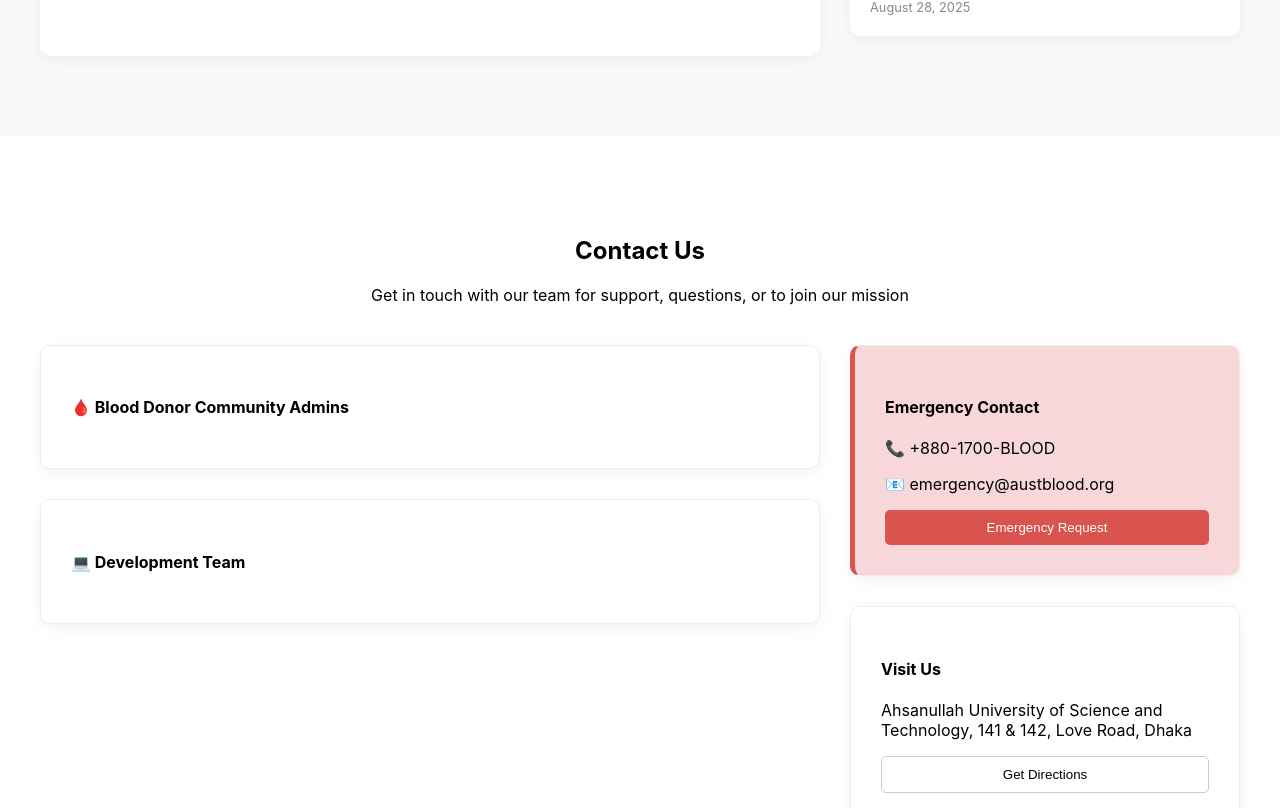
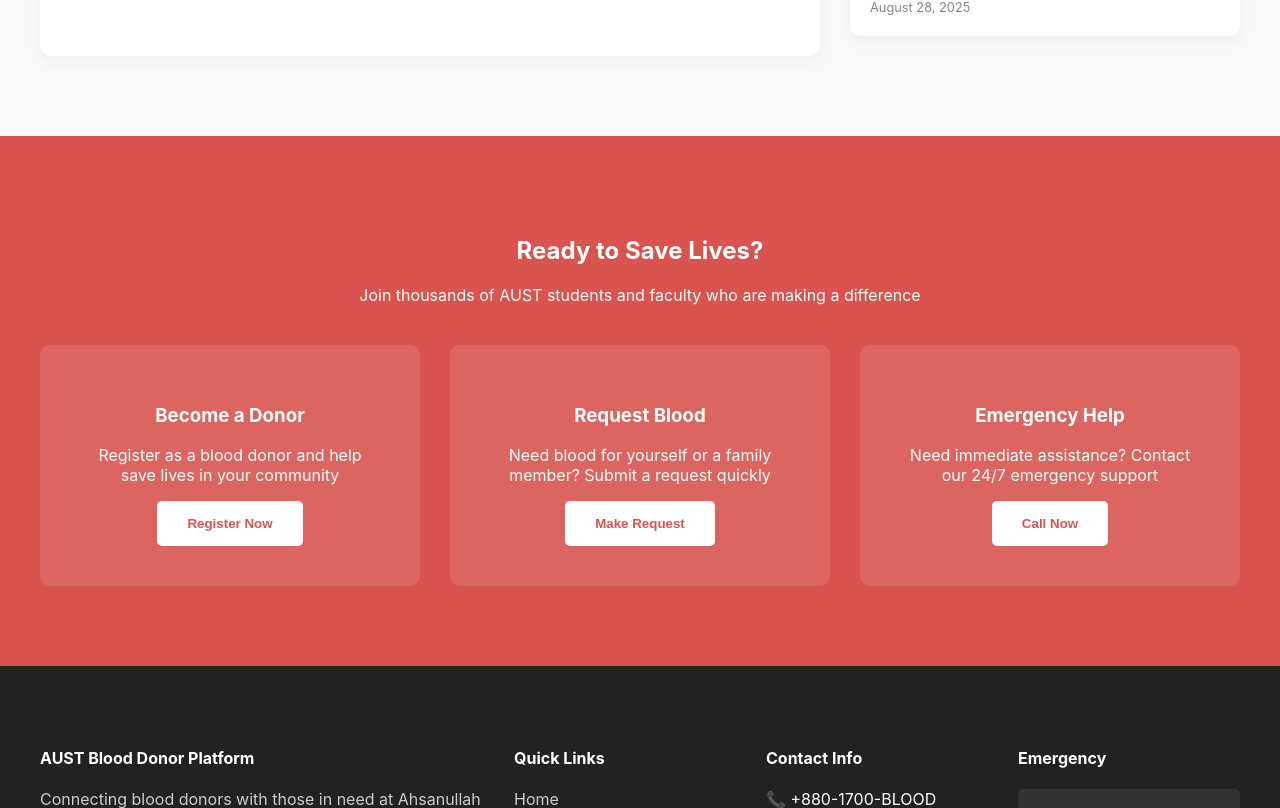
Before and after one commit to partha-sharma/AUST-Blood-Donation-Platform, a React (Create React App) app in the folder frontend/: page / in a window 1280 px wide. Shown: the part 3792-4600 px from the top of the page. Built offline with nearby package versions, Linux system fonts and the light colour scheme.

Commit message:
feat/homepage-ui(frontend): Completed Homepage Ui

```diff
--- a/frontend/src/components/HeroSection.js
+++ b/frontend/src/components/HeroSection.js
@@ -1,5 +1,5 @@
 import React from 'react';
-// You would replace 'path/to/your/background-image.jpg' with an actual image URL or imported image
+
 const heroBgImage = 'https://aust.edu/storage/files/n1PcUDYT6dpguLymdm1TICUm2vAvwZaP7zKYyU6w.jpeg';
 
 const HeroSection = () => {
--- a/frontend/src/components/Home.js
+++ b/frontend/src/components/Home.js
@@ -6,7 +6,6 @@ import CompatibilitySection from './CompatibilitySection';
 import ProcessSection from './ProcessSection';
 import AwardsSection from './AwardsSection';
 import NewsSection from './NewsSection';
-import ContactSection from './ContactSection';
 import CTASection from './CTASection';
 import Footer from './Footer';
 
@@ -20,7 +19,6 @@ const Home = () => {
       <ProcessSection />
       <AwardsSection />
       <NewsSection />
-      <ContactSection />
       <CTASection />
       <Footer />
     </div>
```
